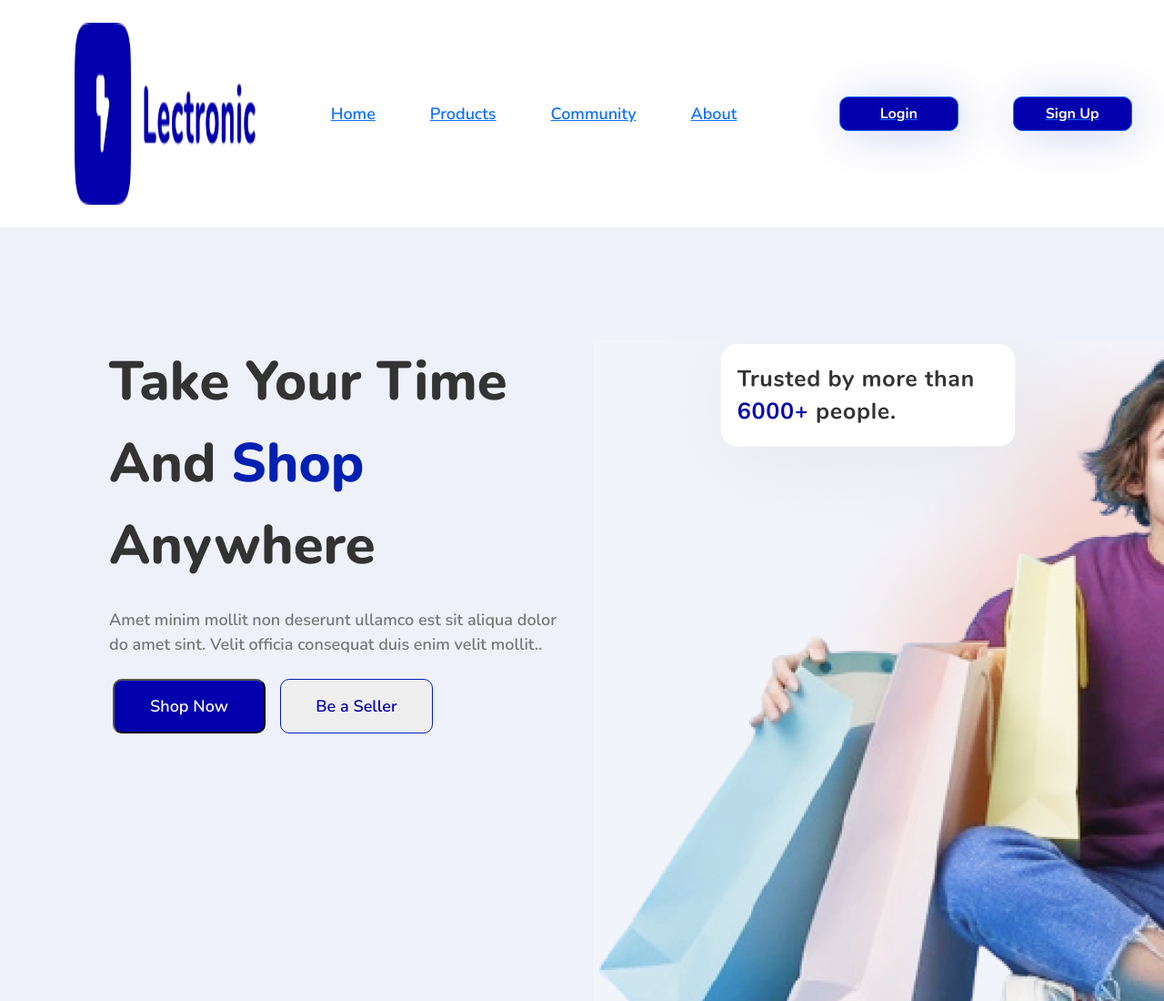
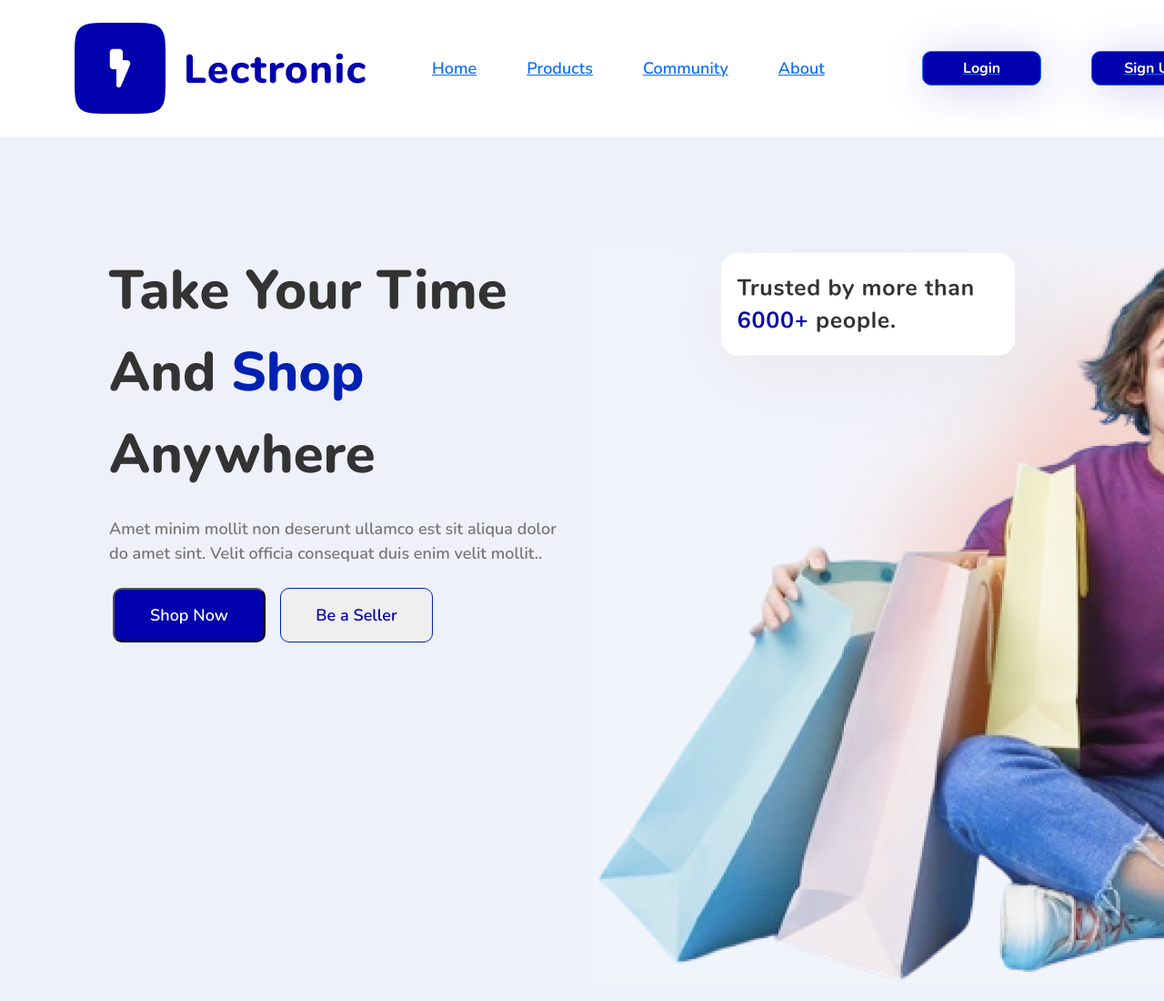
Before and after one commit to aldiramdan/reactjs-lectronic, a React app: page / in a window 1280 px wide. Shown: the top 1100 px of the page at 91% size. Built offline with nearby package versions, Linux system fonts and the light colour scheme; no server answers.

Commit message:
fix header

```diff
--- a/src/components/header/header.jsx
+++ b/src/components/header/header.jsx
@@ -21,8 +21,6 @@ function Header() {
 				<>
 				<Navbar.Brand href="/">
 					<img
-					width="200"
-					height="200"
 						className="d-inline-block align-top"
 						src={Logo}
 						alt="logo"
@@ -78,7 +76,6 @@ function Header() {
 							>
 							<img src={FlashLogo} alt="" />
 						</Dropdown.Toggle>
-
 						<Dropdown.Menu>
 							<div className={style.avatar}>
 								<img
--- a/src/components/header/header.module.css
+++ b/src/components/header/header.module.css
@@ -4,10 +4,8 @@
 	height: 100%;
 	padding: 20px 0;
 	background: transparent;
-  /* background: #6d99a51a; */
 	margin-left: 0px;
 	margin-top: 0px;
-  font-family: 'Nunito';
 }
 
 .nav {
@@ -22,7 +20,7 @@
 }
 
 .navbar2 {
-  margin-left: 60px;
+  	margin-left: 55px;
 }
 
 .navbar3 {
@@ -34,18 +32,14 @@
 
 .button {
 	min-width: 131px;
-
 	display: flex;
 	flex-direction: row;
 	justify-content: center;
 	align-items: center;
 	margin-left: 40%;
-
 	font-size: 16px;
 	font-weight: 700;
 	background: #0300ad;
-
-  /* shadow/landing page */
 	box-shadow: 5px 4px 50px rgba(3, 0, 173, 0.2);
 	border-radius: 10px;
 }
```
Lines whose indentation alone changed are shown as unchanged.
